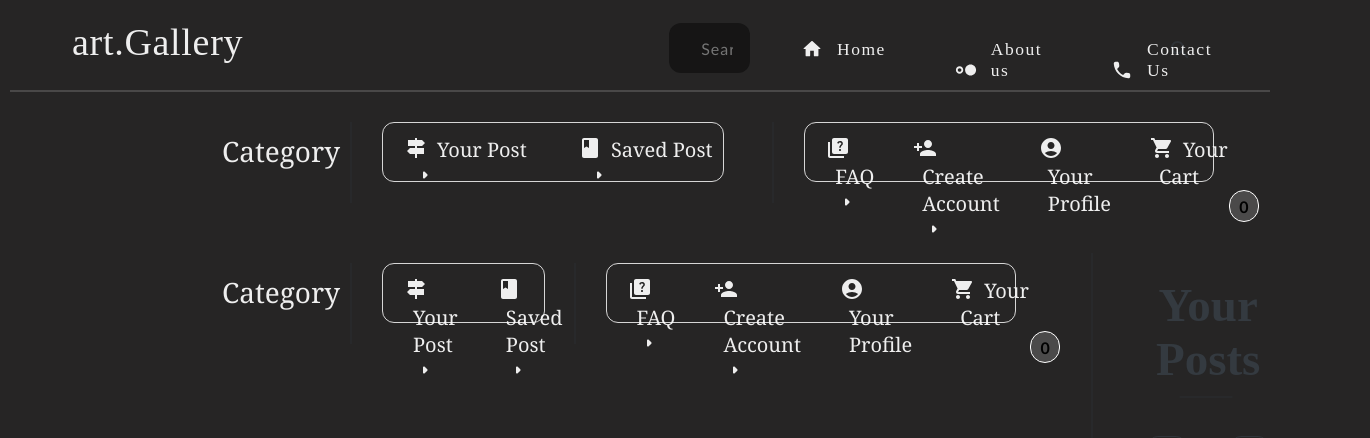
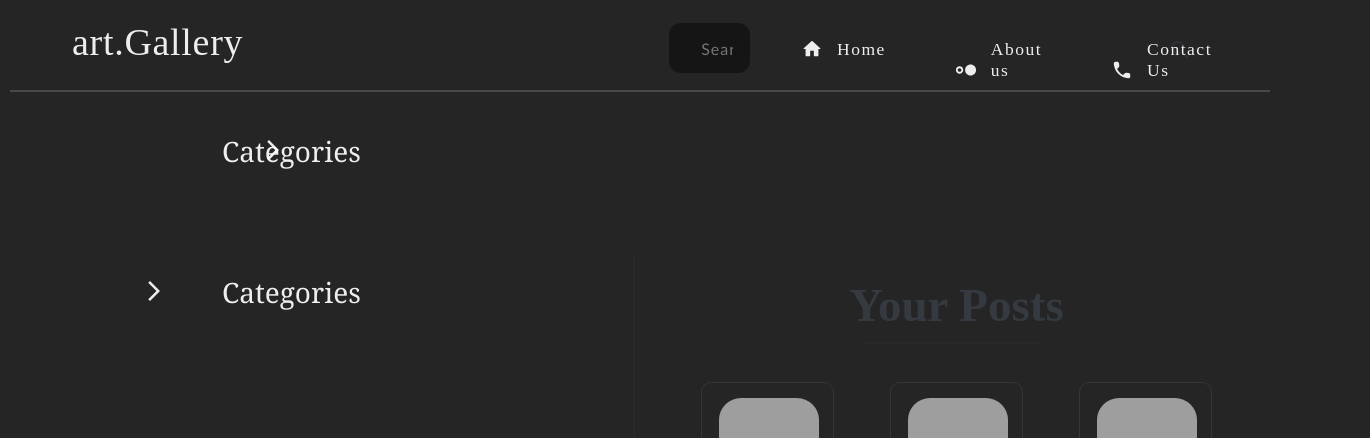
Before and after one commit to Pragyani/art-gallery, a React (Create React App) app: page / in a window 1280 px wide. Shown: the top 438 px of the page, 1370 px wide, since content can reach past the window. Built offline with nearby package versions, Linux system fonts and the light colour scheme; grey boxes are pictures that could not be loaded.

Commit message:
add : changes in sideBar , adding states

```diff
--- a/src/NavigationBar/NavigationSideBar/sideBar.jsx
+++ b/src/NavigationBar/NavigationSideBar/sideBar.jsx
@@ -1,4 +1,4 @@
-import React from "react";
+import React, { useState } from "react";
 import './sidebar.css';
 import ArrowRightRoundedIcon from '@mui/icons-material/ArrowRightRounded';
 import { Link } from "react-router-dom";
@@ -9,42 +9,85 @@ import PersonAddIcon from '@mui/icons-material/PersonAdd';
 import ShoppingCartIcon from '@mui/icons-material/ShoppingCart';
 import { useSelector } from "react-redux";
 import SignpostIcon from '@mui/icons-material/Signpost';
+import ArrowBackIosIcon from '@mui/icons-material/ArrowBackIos';
+import ArrowForwardIosIcon from '@mui/icons-material/ArrowForwardIos';
 
 const SideBar = () => {
-
     const cartItems = useSelector(state => state.cartProducts);
     console.log('numberodCart', cartItems);
+    const [dropdownVisible, setDropdownVisible] = useState(false);
+
+    const handleToggleDropdown = () => {
+        setDropdownVisible(prevState => !prevState);
+    };
 
     return (
-        <>
         <div className="container">
             <div className="content">
                 <div className="content-fluid">
                     <div className="sidebar">
-                            <h1 className="side-heading">Category</h1>
-                            <hr />
+                        <h1 className="side-heading" onClick={handleToggleDropdown}>
+                            Categories
 
+                            {dropdownVisible ? (
+                                <ArrowBackIosIcon className="dwn-i" />
+                            ) : (
+                                <ArrowForwardIosIcon className="dwn-i" />
+                            )}
+                        </h1>
+
+                        {dropdownVisible && (
+                            <>
                                 <div className="category-list">
                                     <ul>
-                                    <Link to={'/'}> <li><SignpostIcon className="user-prof-i" />Your Post <ArrowRightRoundedIcon className="forward-icon" /></li></Link>
-                                    <Link to={'./saved-post'}><li> <ClassIcon className="user-prof-i" />Saved Post  <ArrowRightRoundedIcon className="forward-icon" /></li></Link>
+                                        <Link to={'/'}>
+                                            <li>
+                                                <SignpostIcon className="user-prof-i" />
+                                                Your Post
+                                                <ArrowRightRoundedIcon className="forward-icon" />
+                                            </li>
+                                        </Link>
+                                        <Link to={'./saved-post'}>
+                                            <li>
+                                                <ClassIcon className="user-prof-i" />
+                                                Saved Post
+                                                <ArrowRightRoundedIcon className="forward-icon" />
+                                            </li>
+                                        </Link>
+
+                                        <li>
+                                            <QuizIcon className="user-prof-i" />
+                                            FAQ
+                                            <ArrowRightRoundedIcon className="forward-icon" />
+                                        </li>
+                                        <Link to={'/your-account'}>
+                                            <li>
+                                                <PersonAddIcon className="user-prof-i" />
+                                                Create Account
+                                                <ArrowRightRoundedIcon className="forward-icon" />
+                                            </li>
+                                        </Link>
+                                        <Link to={'/profilepage'}>
+                                            <li>
+                                                <AccountCircleRoundedIcon className="user-prof-i" />
+                                                Your Profile
+                                            </li>
+                                        </Link>
+                                        <Link to={'/add-to-cart'}>
+                                            <li>
+                                                <ShoppingCartIcon className="user-prof-i" />
+                                                Your Cart
+                                                <button className="crt-btn">{cartItems.length}</button>
+                                            </li>
+                                        </Link>
                                     </ul>
                                 </div>
-                            <hr />
-                            <div className="category-list">
-                                <ul>
-                                    <li><QuizIcon className="user-prof-i" /> FAQ <ArrowRightRoundedIcon className="forward-icon" /></li>
-                                    <Link to={'/your-account'} ><li><PersonAddIcon className="user-prof-i" />Create Account <ArrowRightRoundedIcon className="forward-icon" /></li></Link>
-                                    <Link to={'/profilepage'}><li><AccountCircleRoundedIcon className="user-prof-i" />Your Profile</li></Link>
-                                    <Link to={'/add-to-cart'}><li><ShoppingCartIcon className="user-prof-i" />Your Cart <button className="crt-btn">{cartItems.length}</button></li></Link>
-                                </ul>
+                            </>
+                        )}
                     </div>
                 </div>
             </div>
         </div>
-            </div>
-        </>
     );
-}
-
+};
 export default SideBar;
```
Lines whose indentation alone changed are shown as unchanged.
